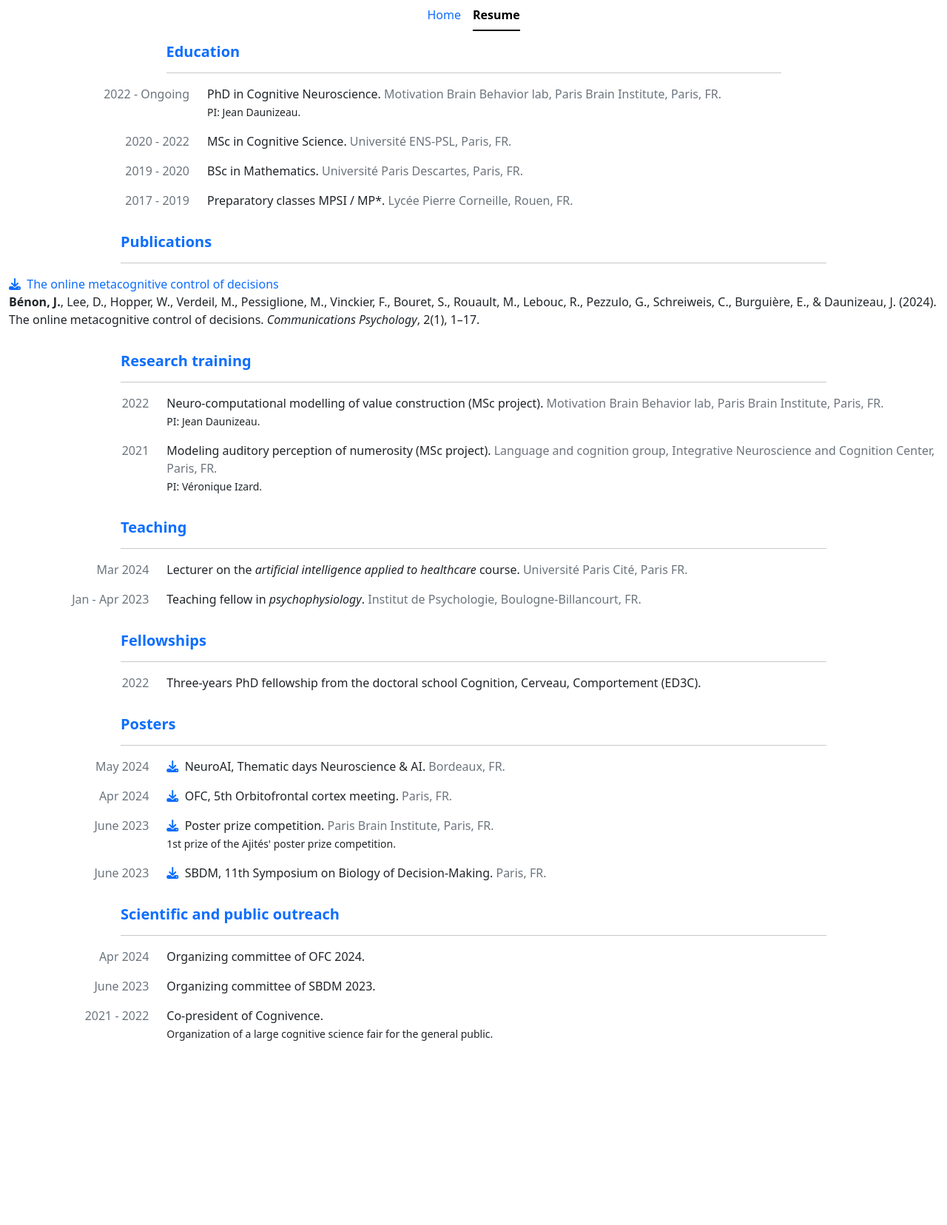
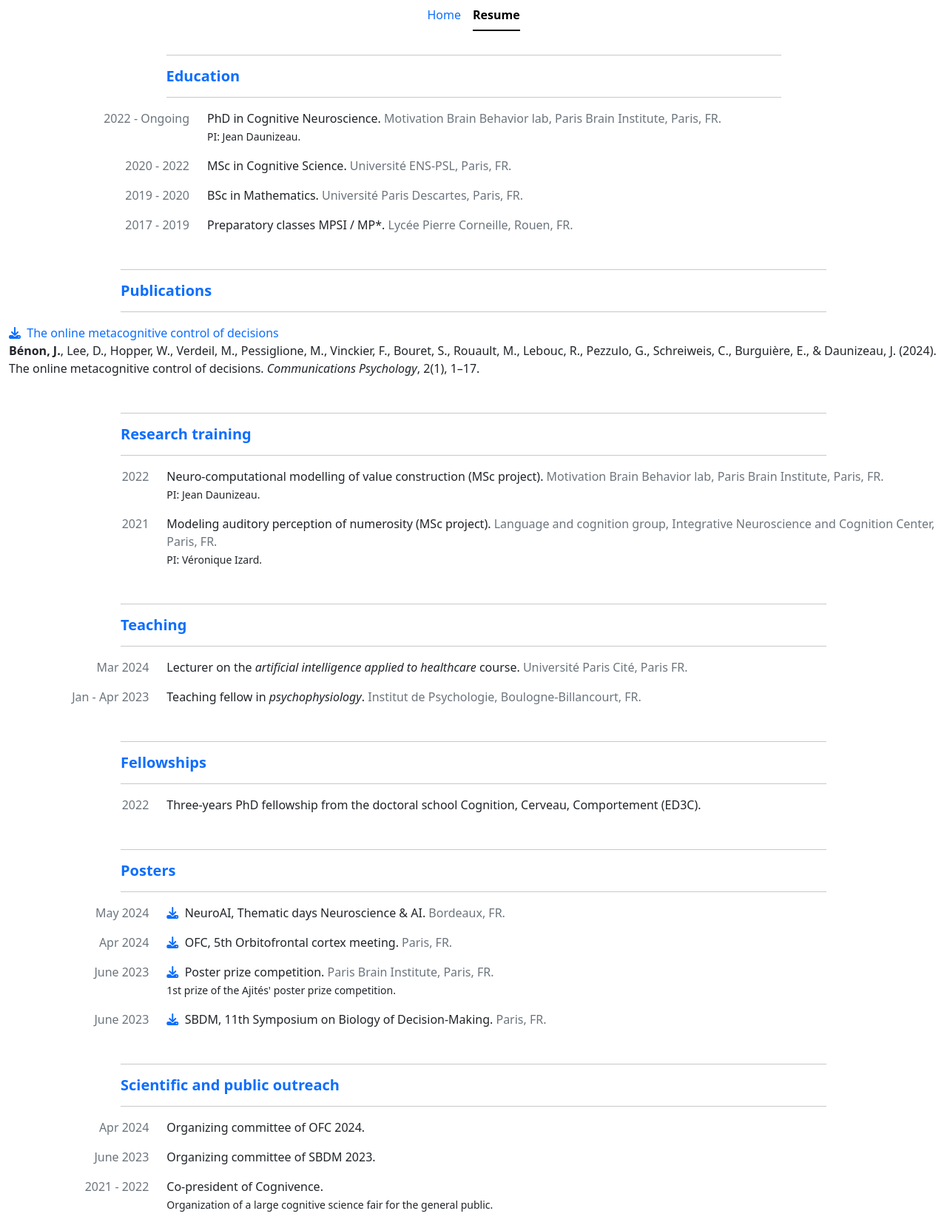
Before and after one commit to jbenon/jbenon.github.io, a Jekyll site: the page built from resume.html, in a window 1280 px wide. Shown: the whole page at 74% size. Built offline with Jekyll 4.4.1, drawn with Linux system fonts in a browser that asks for light colours; nearby versions of some CDN libraries; before the commit the page ends 1425 px from its top, so only the background shows below that.

Commit message:
Add back left line column on title section

```diff
--- a/resume.html
+++ b/resume.html
@@ -15,6 +15,7 @@ layout: default
 
           <!-- Section header -->
           <div class="row justify-content-center"></div>
+            <div class="col"><hr></div>
             <div class="col-auto text-primary"><h5 class="fw-semibold">{{section.title}}</h5></div>
             <div class="col"><hr></div>
           </div>
```
